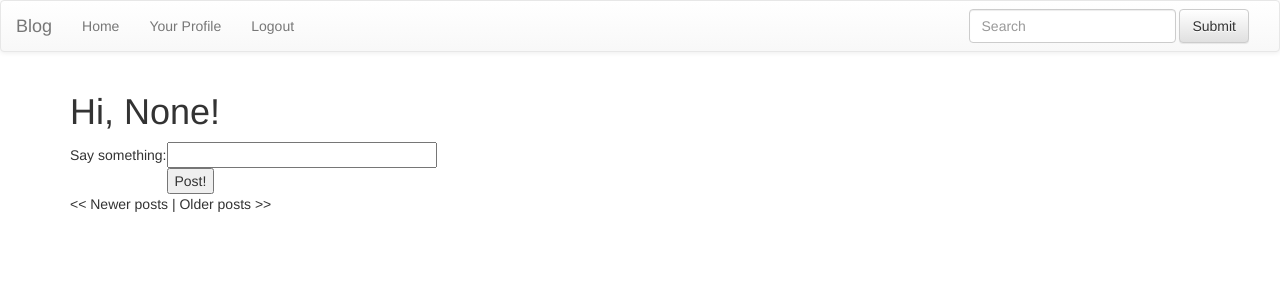
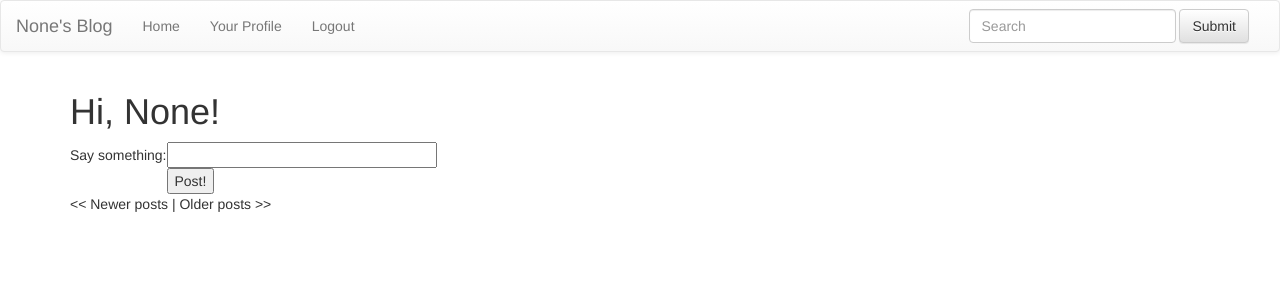
Before and after one commit to masunghoon/blog, a Flask app: page / in a window 1280 px wide. Shown: the top 300 px of the page. Run offline with Flask 2, Linux system fonts and the light colour scheme; a user stored in the database is signed in; data comes from the database, SQL or seed files in the repository; data that the repository does not hold is empty; some libraries are stand-ins or nearby versions.

Commit message:
10.1 Facelift - base.html(detail)

```diff
--- a/app/templates/base.html
+++ b/app/templates/base.html
@@ -22,7 +22,7 @@
         <span class="icon-bar"></span>
         <span class="icon-bar"></span>
       </button>
-      <a class="navbar-brand" href="#">Blog</a>
+      <a class="navbar-brand" href="#">{% if g.user.is_authenticated() %}<span style="text-transform: capitalize;">{{ g.user.nickname }}'s</span>{% endif %} Blog</a>
     </div>
 
     <!-- Collect the nav links, forms, and other content for toggling -->
```
